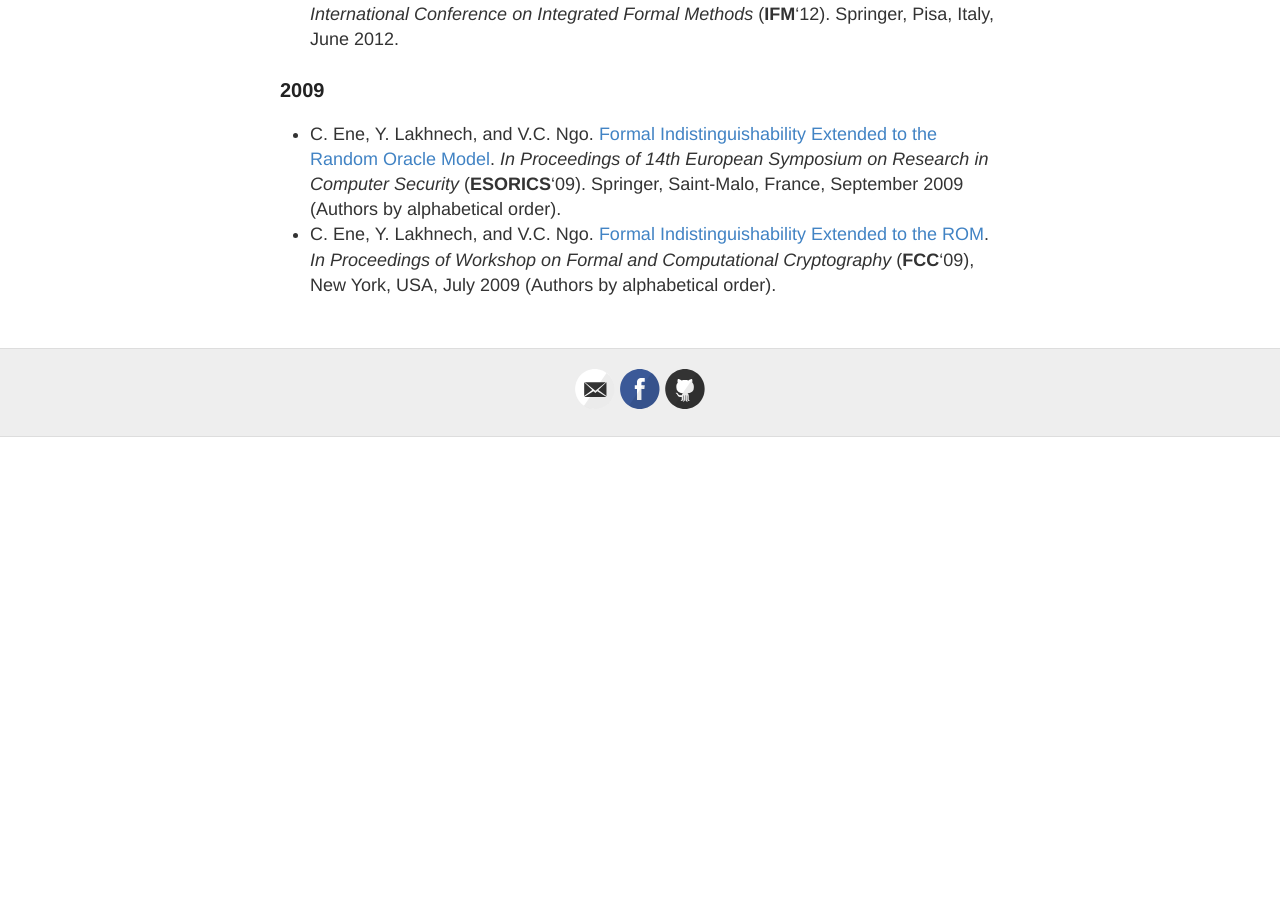
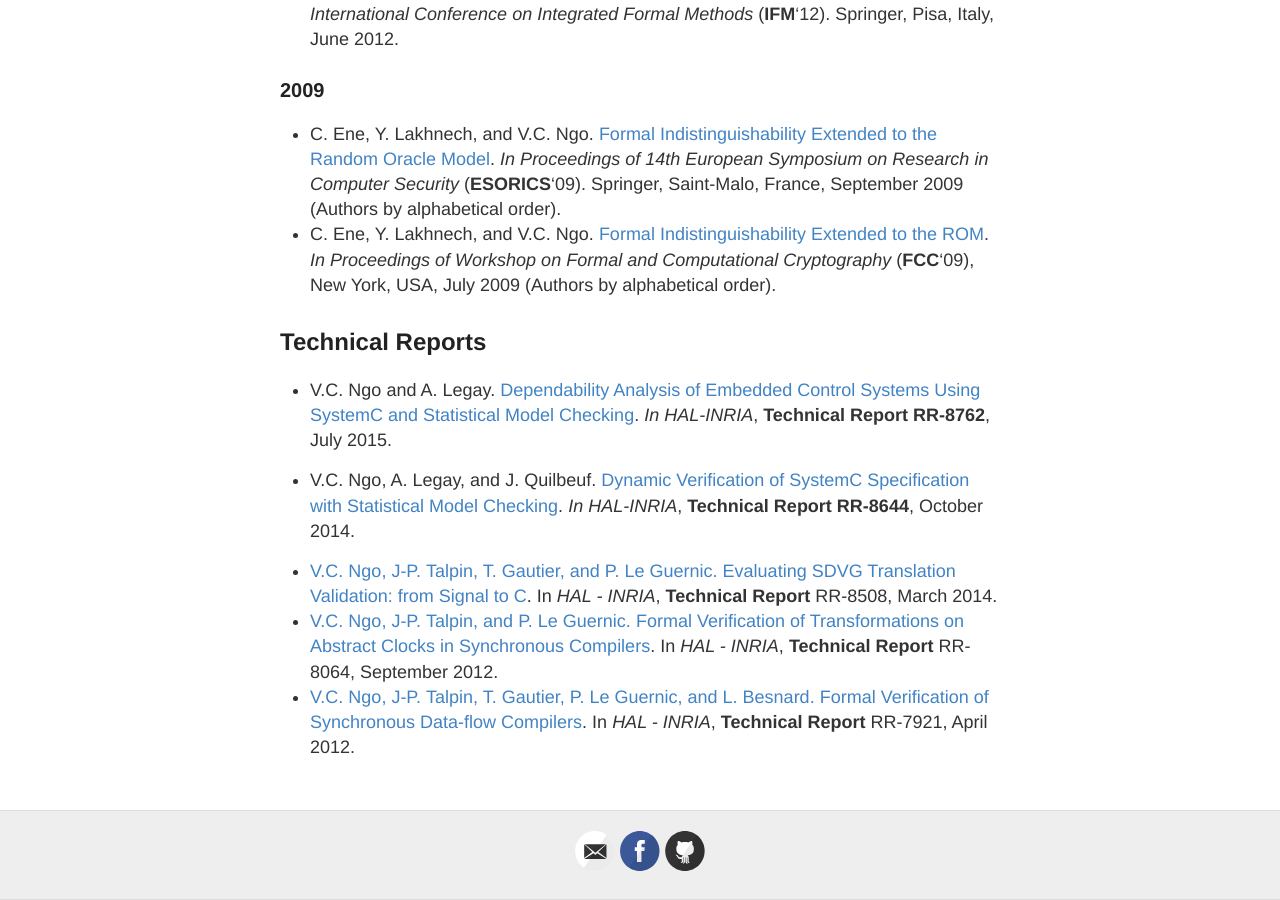
Before and after one commit to channgo2203/channgo2203.github.io, a Jekyll site: the page built from pubs.md, in a window 1280 px wide and 900 px high, scrolled down 1555 px. Built offline with Jekyll 4.4.1, drawn with Linux system fonts in a browser that asks for light colours; before the commit the page ends 1992 px from its top, so only the background shows below that.

Commit message:
Updated pubs.md

```diff
--- a/pubs.md
+++ b/pubs.md
@@ -29,3 +29,22 @@ published: true
 ### 2009
 - C. Ene, Y. Lakhnech, and V.C. Ngo. [Formal Indistinguishability Extended to the Random Oracle Model](http://channgo2203.github.io/pdfs/esorics09.pdf). _In Proceedings of 14th European Symposium on Research in Computer Security_ (**ESORICS**'09). Springer, Saint-Malo, France, September 2009 (Authors by alphabetical order).
 - C. Ene, Y. Lakhnech, and V.C. Ngo. [Formal Indistinguishability Extended to the ROM](http://channgo2203.github.io/pdfs/fcc09.pdf). _In Proceedings of Workshop on Formal and Computational Cryptography_ (**FCC**'09), New York, USA, July 2009 (Authors by alphabetical order).
+
+## Technical Reports
+- V.C. Ngo and A. Legay. [Dependability Analysis of Embedded Control Systems Using SystemC and Statistical Model Checking](https://hal.archives-ouvertes.fr/hal-01180996). _In HAL-INRIA_, **Technical Report RR-8762**, July 2015.
+- V.C. Ngo, A. Legay, and J. Quilbeuf. [Dynamic Verification of SystemC Specification with Statistical Model Checking](https://hal.inria.fr/hal-01089742). _In HAL-INRIA_, **Technical Report RR-8644**, October 2014.
+
+	<!-- Authors: V.C. Ngo, J-P. Talpin, P. Le Guernic -->
+	<LI><A NAME="RR-8508">V.C.&nbsp;Ngo, J-P.&nbsp;Talpin, T.&nbsp;Gautier, and P.&nbsp;Le Guernic.</A>
+	<A HREF= "http://hal.inria.fr/hal-00962430">Evaluating SDVG Translation Validation: from Signal to C</A>.
+	In <EM>HAL - INRIA</EM>, <b>Technical Report</b> RR-8508, March 2014.
+
+	<!-- Authors: V.C. Ngo, J-P. Talpin, P. Le Guernic -->
+	<LI><A NAME="RR-8064">V.C.&nbsp;Ngo, J-P.&nbsp;Talpin, and P.&nbsp;Le Guernic.</A>
+	<A HREF= "http://hal.inria.fr/hal-00730926">Formal Verification of Transformations on Abstract Clocks in Synchronous Compilers</A>.
+	In <EM>HAL - INRIA</EM>, <b>Technical Report</b> RR-8064, September 2012.
+
+	<!-- Authors: V.C. Ngo, J-P. Talpin, T. Gautier, P. Le Guernic, L. Besnard -->
+	<LI><A NAME=" RR-7921">V.C.&nbsp;Ngo, J-P.&nbsp;Talpin, T.&nbsp;Gautier, P.&nbsp;Le Guernic,  and L.&nbsp;Besnard.</A>
+	<A HREF= "http://hal.inria.fr/hal-00685633">Formal Verification of Synchronous Data-flow Compilers</A>.
+	In <EM>HAL - INRIA</EM>, <b>Technical Report</b> RR-7921, April 2012.
```
